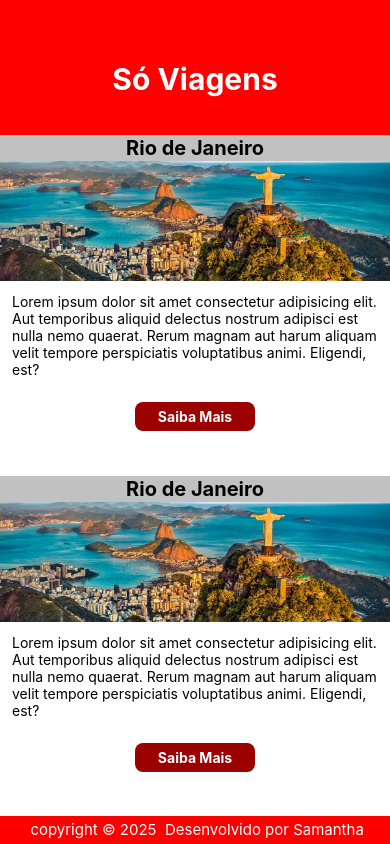
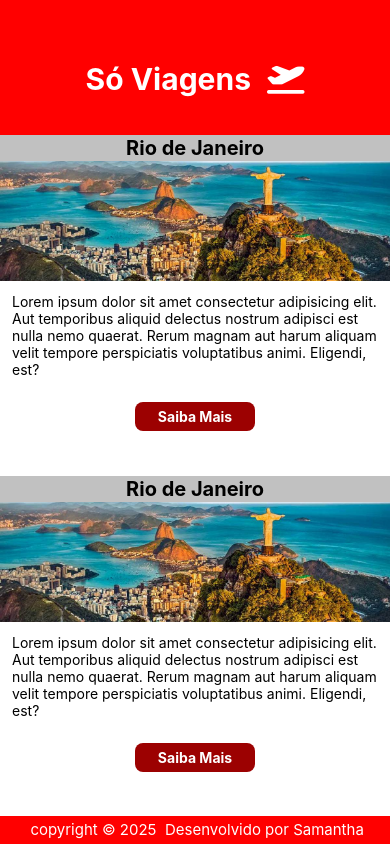
Before and after one commit to sam-alvarenga/PrjHelloWorldRN, a React Native app: screen / in a window 390 px wide. Built offline with nearby package versions, Linux system fonts and the light colour scheme.

Commit message:
import FontAweson e inserindo componente

```diff
--- a/components/Header/Header.tsx
+++ b/components/Header/Header.tsx
@@ -1,11 +1,14 @@
 import { Text, View} from 'react-native';
 import {headerStyles} from  './HeaderStyle';
-
+//Passo 1º Impotar a biblioteca do Font Awesome na tela que utlizará o link
+import FontAwesome from '@expo/vector-icons/FontAwesome6'
 export default function App() {
     return (
 
         <View style={headerStyles.header}>
             <Text style={headerStyles.headerText}>Só Viagens</Text>
+            {/* Inserir o componente FontAweson e suas propriedades */}
+            <FontAwesome size={30} name="plane-departure" color="white"/>
         </View>
     );
 }
--- a/components/Header/HeaderStyle.tsx
+++ b/components/Header/HeaderStyle.tsx
@@ -7,11 +7,12 @@ export const headerStyles = StyleSheet.create({
 
         /* ocupa uma parte do espaço disponível no contêiner. Como ela tem flex: 1, ela vai dividir o espaço de maneira igual com outros componentes que também têm flex: 1. */
         flex: 1,
+        flexDirection: 'row',
         backgroundColor: '#FF0000',
         justifyContent: 'center',
         alignItems: 'center',
-        paddingTop: 22
-
+        paddingTop: 22,
+        gap: 16,
     },
 
     headerText: {
--- a/package.json
+++ b/package.json
@@ -9,7 +9,7 @@
     "web": "expo start --web"
   },
   "dependencies": {
-    "expo": "~52.0.38",
+    "expo": "~52.0.41",
     "expo-status-bar": "~2.0.1",
     "react": "18.3.1",
     "react-native": "0.76.7"
```
Also changed, not shown: 1 other file (tests, documents, lock files or other folders).
